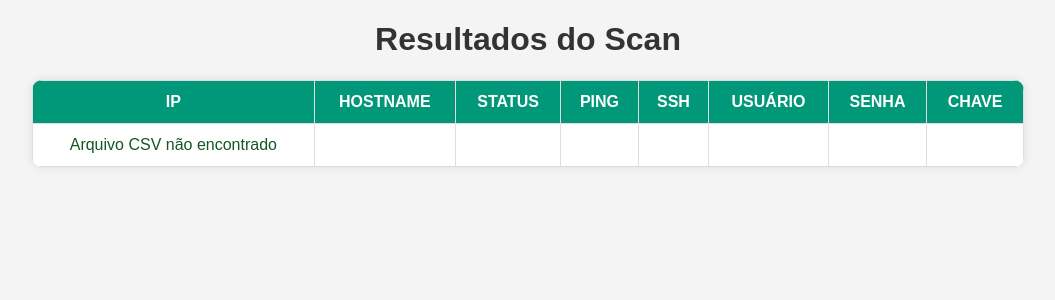
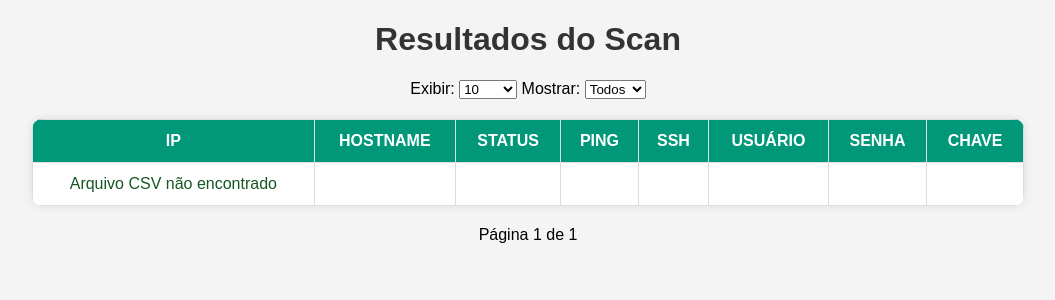
Before and after one commit to ananiasfilho/simple-inventory-tool, a Flask app: page / in a window 1280 px wide. Shown: the top 300 px of the page, without its empty margins (112-1167 px from the left). Run offline with Flask 3, Linux system fonts and the light colour scheme.

Commit message:
[Adjust] Adjust template

```diff
--- a/web/app.py
+++ b/web/app.py
@@ -1,4 +1,4 @@
-from flask import Flask, render_template
+from flask import Flask, render_template, request
 import csv
 
 app = Flask(__name__)
@@ -18,9 +18,36 @@
 
 @app.route('/')
 def index():
-    """Exibe a interface web com os dados do CSV."""
+    """Exibe a interface web com os dados do CSV, permitindo paginação, ordenação e filtragem."""
     data = read_csv()
-    return render_template("index.html", data=data)
+
+    # Filtragem por status
+    filter_status = request.args.get("filter_status", default="both")
+    if filter_status == "online":
+        data = [row for row in data if row.get("status", "").lower() == "online"]
+    elif filter_status == "offline":
+        data = [row for row in data if row.get("status", "").lower() == "offline"]
+
+    # Configurações de paginação
+    per_page = request.args.get("per_page", default=10, type=int)
+    page = request.args.get("page", default=1, type=int)
+    total_items = len(data)
+
+    if per_page == 0:
+        total_pages = 1
+        paginated_data = data
+    else:
+        total_pages = (total_items // per_page) + (1 if total_items % per_page > 0 else 0)
+        start_idx = (page - 1) * per_page
+        end_idx = start_idx + per_page
+        paginated_data = data[start_idx:end_idx]
+
+    # Ordenação por coluna
+    sort_by = request.args.get("sort_by", default="ip")
+    sort_order = request.args.get("sort_order", default="asc")
+    paginated_data = sorted(paginated_data, key=lambda x: x.get(sort_by, ""), reverse=(sort_order == "desc"))
+
+    return render_template("index.html", data=paginated_data, per_page=per_page, page=page, total_pages=total_pages, sort_by=sort_by, sort_order=sort_order, filter_status=filter_status)
 
 if __name__ == '__main__':
     app.run(debug=True, host='0.0.0.0', port=5000)
--- a/web/static/style.css
+++ b/web/static/style.css
@@ -49,3 +49,13 @@
     background-color: #d4edda;
     color: #155724;
 }
+
+a {
+    color: inherit;
+    text-decoration: none;
+}
+
+a:hover {
+    font-weight: bold;
+    text-decoration: underline;
+}
--- a/web/templates/index.html
+++ b/web/templates/index.html
@@ -8,14 +8,33 @@
 </head>
 <body>
     <h1>Resultados do Scan</h1>
+
+    <div class="controls">
+        <label for="per_page">Exibir:</label>
+        <select id="per_page" onchange="updateFilters()">
+            <option value="10" {% if per_page == 10 %}selected{% endif %}>10</option>
+            <option value="20" {% if per_page == 20 %}selected{% endif %}>20</option>
+            <option value="50" {% if per_page == 50 %}selected{% endif %}>50</option>
+            <option value="100" {% if per_page == 100 %}selected{% endif %}>100</option>
+            <option value="0" {% if per_page == 0 %}selected{% endif %}>Todos</option>
+        </select>
+
+        <label for="filter_status">Mostrar:</label>
+        <select id="filter_status" onchange="updateFilters()">
+            <option value="both" {% if filter_status == "both" %}selected{% endif %}>Todos</option>
+            <option value="online" {% if filter_status == "online" %}selected{% endif %}>Online</option>
+            <option value="offline" {% if filter_status == "offline" %}selected{% endif %}>Offline</option>
+        </select>
+    </div>
+
     <table class="styled-table">
         <thead>
             <tr>
-                <th>IP</th>
-                <th>Hostname</th>
-                <th>Status</th>
-                <th>Ping</th>
-                <th>SSH</th>
+                <th><a href="?sort_by=ip&sort_order={% if sort_by == 'ip' and sort_order == 'asc' %}desc{% else %}asc{% endif %}">IP</a></th>
+                <th><a href="?sort_by=hostname&sort_order={% if sort_by == 'hostname' and sort_order == 'asc' %}desc{% else %}asc{% endif %}">Hostname</a></th>
+                <th><a href="?sort_by=status&sort_order={% if sort_by == 'status' and sort_order == 'asc' %}desc{% else %}asc{% endif %}">Status</a></th>
+                <th><a href="?sort_by=ping&sort_order={% if sort_by == 'ping' and sort_order == 'asc' %}desc{% else %}asc{% endif %}">Ping</a></th>
+                <th><a href="?sort_by=ssh&sort_order={% if sort_by == 'ssh' and sort_order == 'asc' %}desc{% else %}asc{% endif %}">SSH</a></th>
                 <th>Usuário</th>
                 <th>Senha</th>
                 <th>Chave</th>
@@ -36,5 +55,23 @@
             {% endfor %}
         </tbody>
     </table>
+
+    <div class="pagination">
+        {% if page > 1 %}
+            <a href="?page={{ page-1 }}&per_page={{ per_page }}&sort_by={{ sort_by }}&sort_order={{ sort_order }}&filter_status={{ filter_status }}">&laquo; Anterior</a>
+        {% endif %}
+        Página {{ page }} de {{ total_pages }}
+        {% if page < total_pages %}
+            <a href="?page={{ page+1 }}&per_page={{ per_page }}&sort_by={{ sort_by }}&sort_order={{ sort_order }}&filter_status={{ filter_status }}">Próxima &raquo;</a>
+        {% endif %}
+    </div>
+
+    <script>
+        function updateFilters() {
+            var perPage = document.getElementById("per_page").value;
+            var filterStatus = document.getElementById("filter_status").value;
+            window.location.href = "?per_page=" + perPage + "&filter_status=" + filterStatus + "&sort_by={{ sort_by }}&sort_order={{ sort_order }}";
+        }
+    </script>
 </body>
 </html>
```
